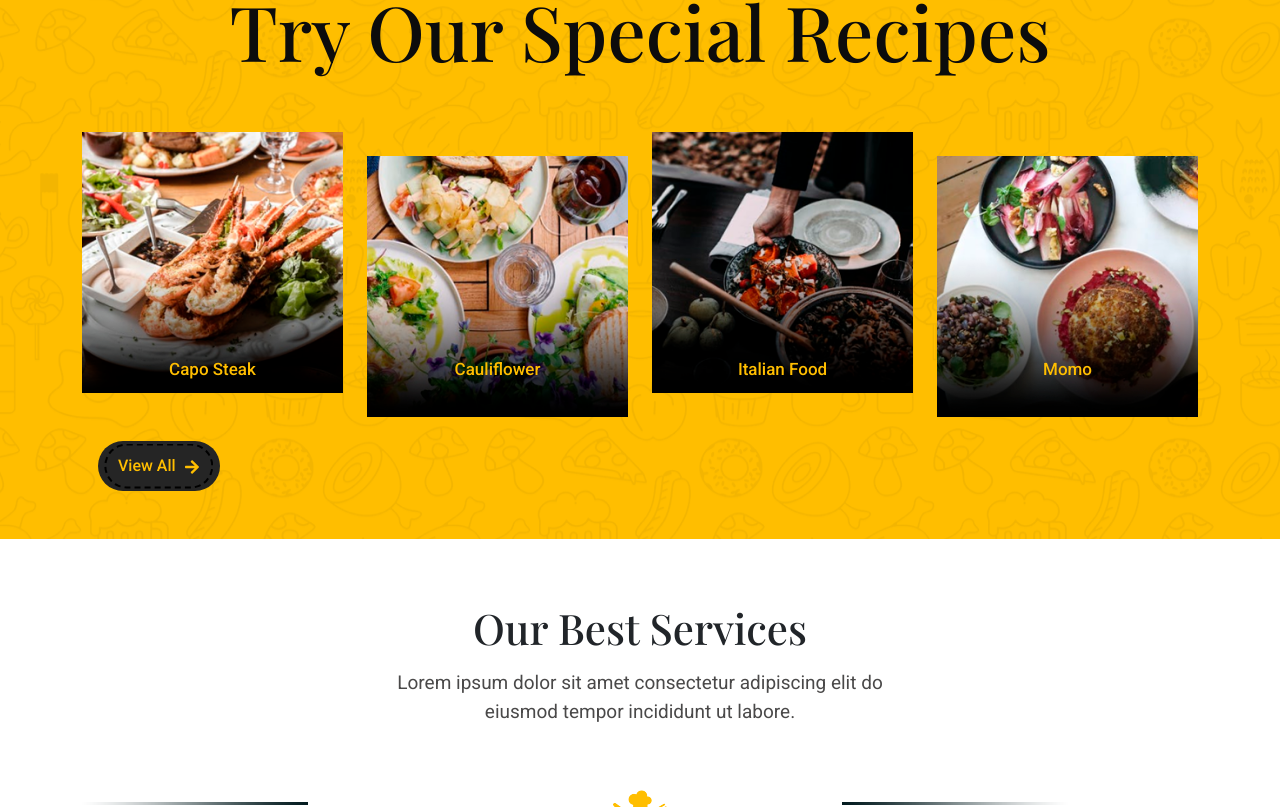
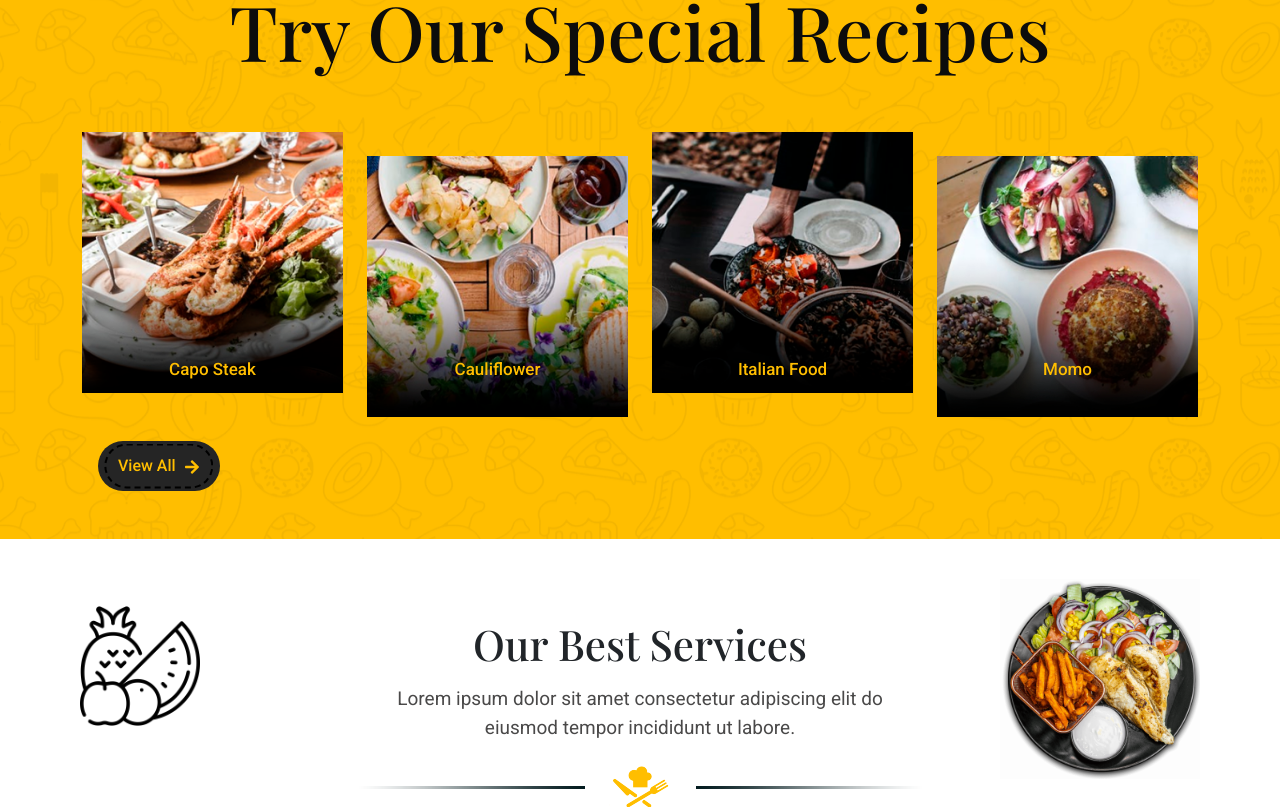
Before and after one commit to Tolea01/FoodLab-Frontend, a React (Create React App) app in the folder foodlab/: page / in a window 1280 px wide. Shown: the part 1993-2800 px from the top of the page. Built offline with nearby package versions, Linux system fonts and the light colour scheme.

Commit message:
best services section (text & animated img)

```diff
--- a/foodlab/src/assets/styles/best-services.css
+++ b/foodlab/src/assets/styles/best-services.css
@@ -4,6 +4,14 @@
 .best-services {
   padding-top: 5%;
   background-color: #ffffff;
+}
+
+.img-fruit {
+  width: 120px;
+  height: 120px;
+  left: 80px;
+  top: 25%;
+  animation: fruit-img 5s alternate infinite;
 }
 
 .best-services h2 {
@@ -17,3 +25,39 @@
   font-family: Roboto;
   font-size: 19px;
 }
+
+@keyframes fruit-img {
+  0% {
+    transform: translateX(0px);
+  }
+
+  50% {
+    transform: translateX(50px);
+  }
+
+  100% {
+    transform: translateX(-50px);
+  }
+}
+
+/* ----------------------------------------------------------------------------- */
+
+@media(max-width:1200px) {
+
+  .img-fruit,
+  .img-food {
+    display: none;
+  }
+}
+
+@media(max-width:768px) {
+  .best-services-img {
+    display: none;
+  }
+}
+
+@media(max-width:576px) {
+  .best-services-text {
+    width: 100%;
+  }
+}
--- a/foodlab/src/components/Pages/Home/Best Services/BestServices.jsx
+++ b/foodlab/src/components/Pages/Home/Best Services/BestServices.jsx
@@ -6,30 +6,41 @@ import Container from 'react-bootstrap/Container';
 import leftLine from '../../../../assets/img/left-s.png';
 import rightLine from '../../../../assets/img/right-s.png';
 import hTag from '../../../../assets/img/h-tag.png';
+import plateWithFood from '../../../../assets/img/plate with food 2.png';
+import fruitImg from '../../../../assets/img/fruit.png';
+import RotatedImage from '../../../Template/RotatedImage';
 import '../../../../assets/styles/best-services.css';
 
 export default function BestServices() {
   return (
-    <section className='best-services'>
+    <section className='best-services position-relative'>
+      <figure className='img-food'>
+        <RotatedImage img={plateWithFood} width='200px' height='200px' position='absolute' right='80px' top='15%' />
+      </figure>
+      <figure className="img-fruit position-absolute">
+        <Image src={fruitImg} fluid />
+      </figure>
       <Container className='container-lg' fluid>
+        <div className='d-flex flex-column align-items-center mt-2'>
           <Row>
-          <h2 className='text-center'>Our Best Services</h2>
+            <h2>Our Best Services</h2>
           </Row>
-        <Row className='d-flex justify-content-center mb-5'>
+          <Row className=' mb-2'>
             <p className='text-center best-services-text mt-2'>Lorem ipsum dolor sit amet consectetur adipiscing
               elit do eiusmod tempor incididunt ut labore.</p>
           </Row>
-        <Row>
-          <Col>
+          <Row className='best-services-img'>
+            <Col className='d-flex align-items-center'>
               <Image src={leftLine} />
             </Col>
             <Col className='d-flex justify-content-center'>
               <Image src={hTag} />
             </Col>
-          <Col>
+            <Col className='d-flex align-items-center'>
               <Image src={rightLine} />
             </Col>
           </Row>
+        </div>
       </Container>
     </section >
   )
--- a/foodlab/src/components/Template/RotatedImage.jsx
+++ b/foodlab/src/components/Template/RotatedImage.jsx
@@ -12,6 +12,10 @@ export default function RotatedImage(props) {
       marginRight: props.marginRight,
       marginTop: props.marginTop,
       marginBottom: props.marginBottom,
+      top: props.top,
+      left: props.left,
+      right: props.right,
+      bottom: props.botom,
     }
   }
   return (
```
Also changed, not shown: foodlab/src/assets/img/fruit.png (added), foodlab/src/assets/img/plate with food 2.png (added). Lines whose indentation alone changed are shown as unchanged.
